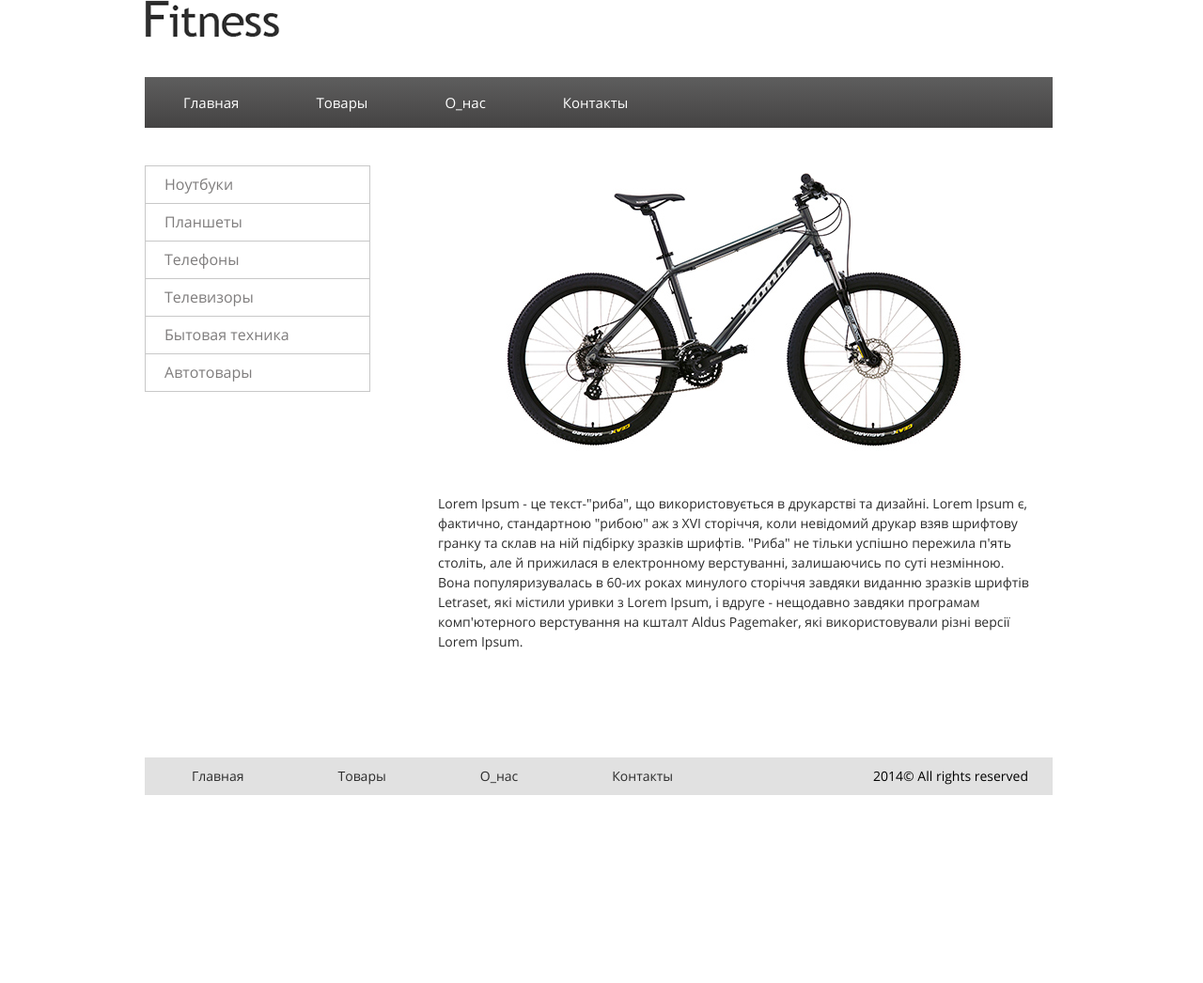
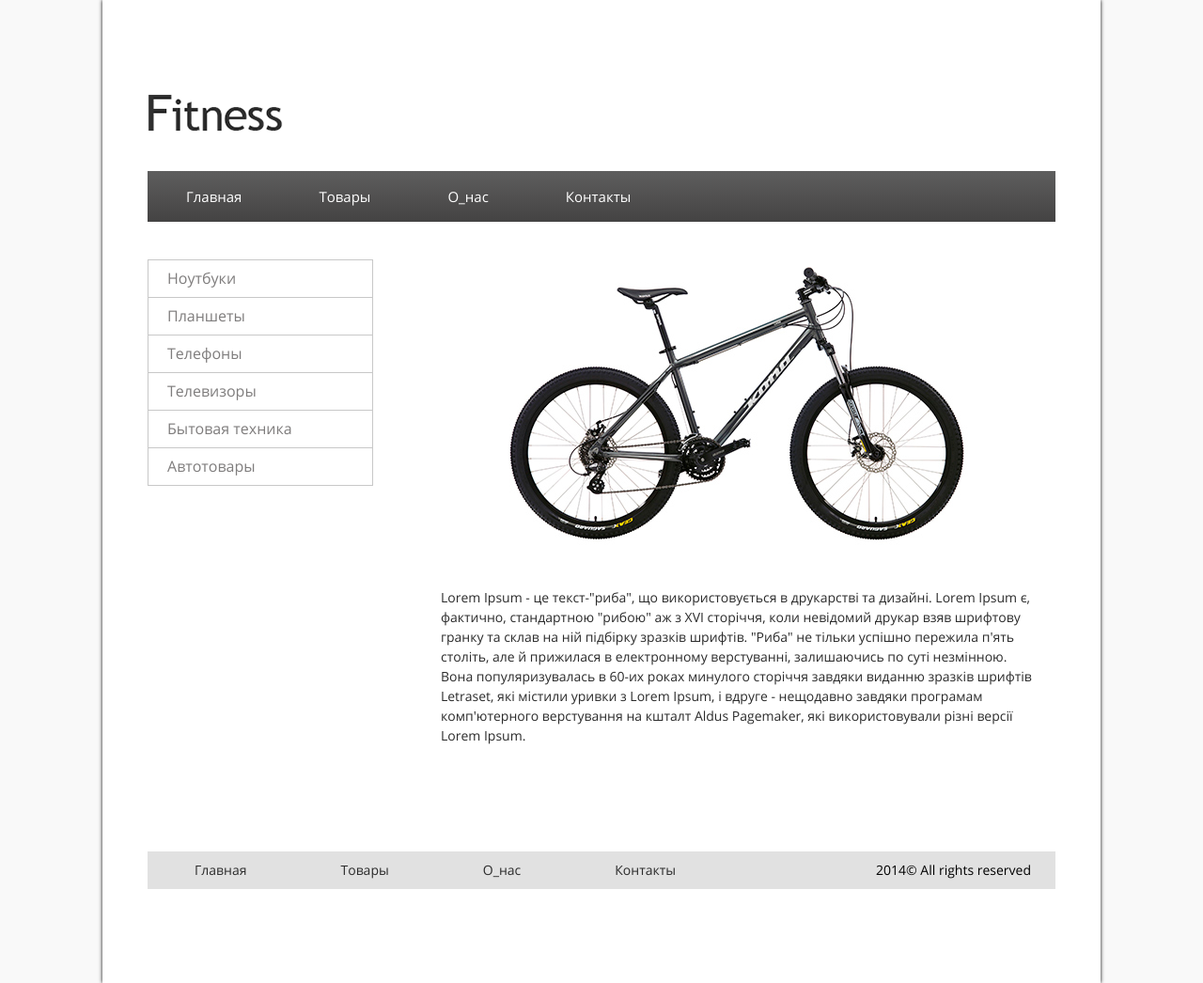
Before and after one commit to aleksandrguzhyk/aleksandrguzhyk.github.io, a plain HTML site: page GoIt/HW3/HW3.html in a window 1280 px wide. Shown: the whole page at 94% size. Before the commit the page ends 896 px from the top, so only its background shows below. Drawn offline with Linux system fonts and the light colour scheme.

Commit message:
changes css file

```diff
--- a/GoIt/HW3/css/style.css
+++ b/GoIt/HW3/css/style.css
@@ -1,9 +1,14 @@
+ body {
+   background-color: #f9f9f9;
+ }
  .wraper {
   width: 966px;
   margin-left: 154px;
   background-color: #ffffff;
-  padding: 0;
+  padding: 50px 48px;
   font-family: Open Sans, 'Arial', regular;
+  box-shadow: 0 0 4px;
+  margin: auto;
  }
 
  @font-face {
@@ -12,6 +17,9 @@
  }
 
 /*Header*/
+.header {
+  margin-top: 50px;
+}
 .menu {
   position: relative;
   overflow: hidden;
```
